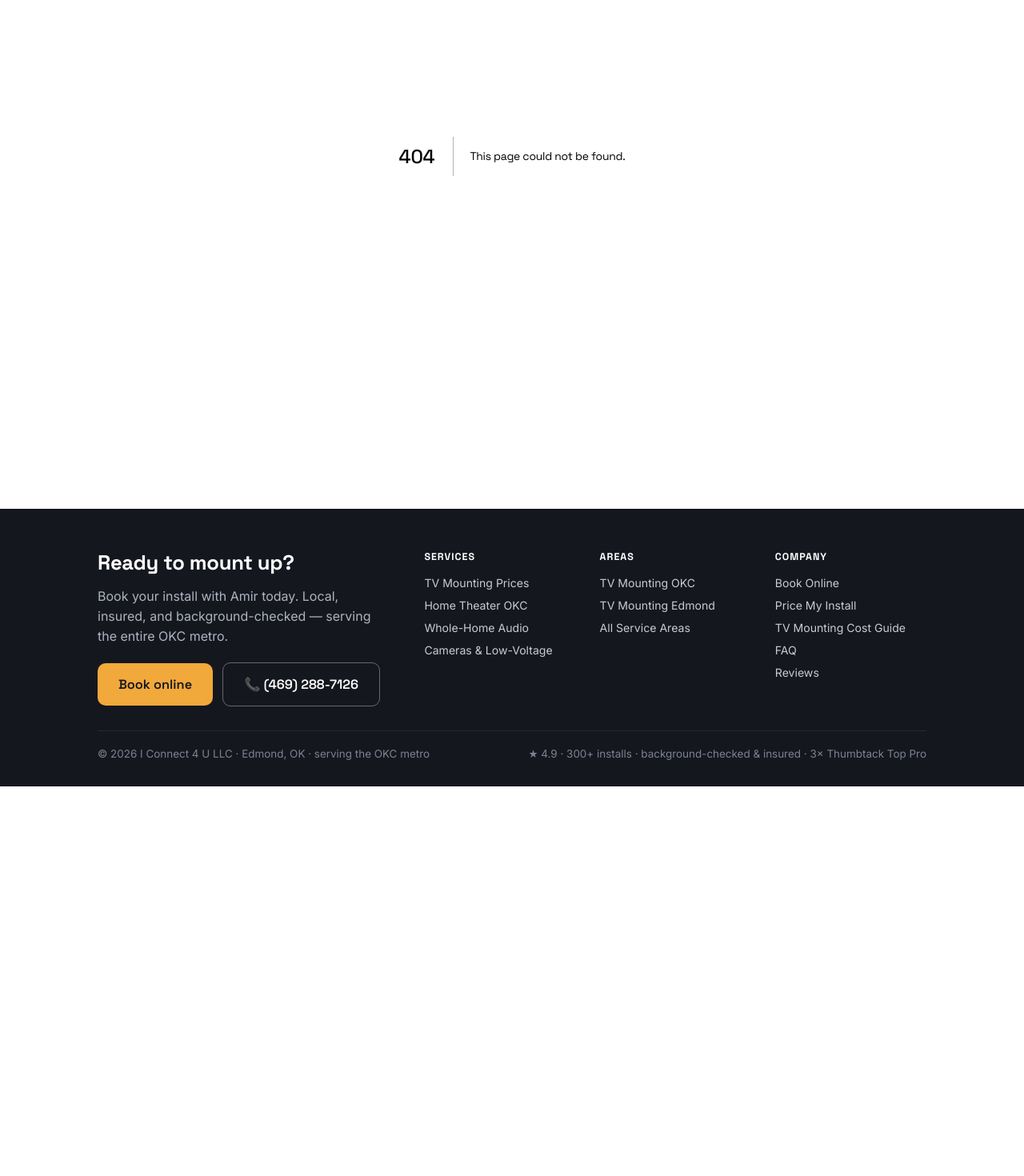
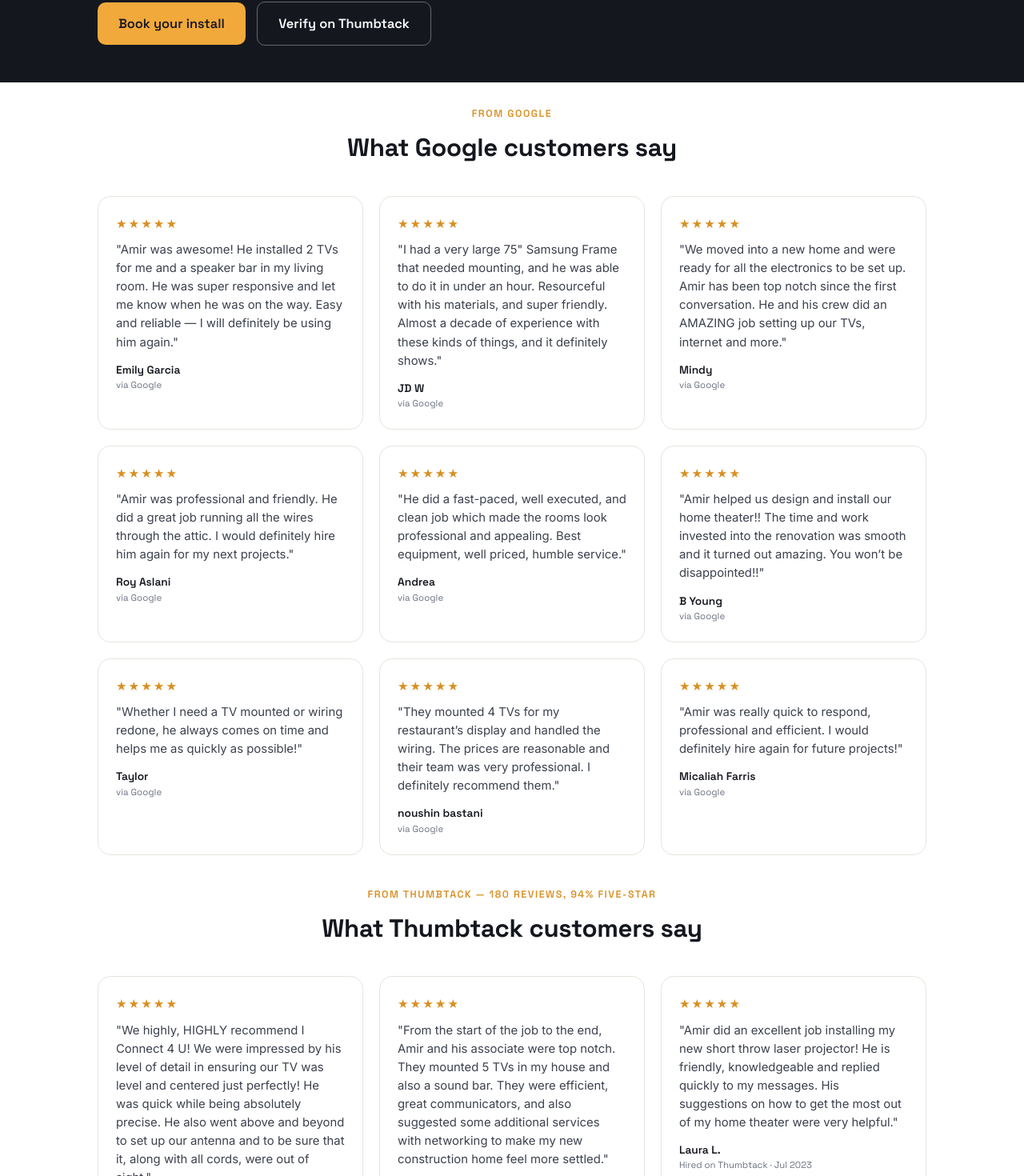
Before and after one commit to estahbanati26/ic4u-site, a Next.js app: page /reviews in a window 1280 px wide. Before the commit this address had no page. Shown: the part 279-1749 px from the top of the page at 80% size. Before the commit the page ends 1262 px from the top, so only its background shows below. Built offline with nearby package versions, Linux system fonts and the light colour scheme.

Commit message:
Create page.jsx

```diff
--- /dev/null
+++ b/app/reviews/page.jsx
@@ -0,0 +1,102 @@
+import Link from 'next/link';
+
+export const metadata = {
+  title: 'Reviews — 4.9★ Across 195+ Jobs | I Connect 4 U — TV Mounting OKC',
+  description: 'Read real customer reviews of I Connect 4 U: 4.9★ from 180 Thumbtack reviews and 4.8★ on Google. TV mounting, home theater and wiring across Edmond and the OKC metro.',
+  alternates: { canonical: 'https://ic4u.us/reviews/' }
+};
+
+const THUMBTACK_URL = 'https://www.thumbtack.com/profile/services/444888121324822537/';
+const GOOGLE_URL = 'https://share.google/fvrsaGc6M80uW8hMI';
+
+const TT = [
+  ['David W.', 'Oct 2023', 'We highly, HIGHLY recommend I Connect 4 U! We were impressed by his level of detail in ensuring our TV was level and centered just perfectly! He was quick while being absolutely precise. He also went above and beyond to set up our antenna and to be sure that it, along with all cords, were out of sight.'],
+  ['Jeremy H.', 'May 2023', 'From the start of the job to the end, Amir and his associate were top notch. They mounted 5 TVs in my house and also a sound bar. They were efficient, great communicators, and also suggested some additional services with networking to make my new construction home feel more settled.'],
+  ['Laura L.', 'Jul 2023', 'Amir did an excellent job installing my new short throw laser projector! He is friendly, knowledgeable and replied quickly to my messages. His suggestions on how to get the most out of my home theater were very helpful.'],
+  ['Jennifer H.', 'Sep 2023', 'Very prompt, did an excellent job hanging my large TV above my fireplace. He was efficient and cleaned up when he was done. Will definitely hire him again!'],
+  ['Alfonso R.', 'Sep 2023', 'This team is very professional and quick to complete the project — took less than an hour. No hidden or additional charges. Gave great recommendations on placement of the TV and taught us how to use the full motion mount.'],
+  ['Toby J.', 'Apr 2025', 'Great work! Able to troubleshoot a tricky mounting location with ease!'],
+  ['Cheryl O.', 'Aug 2023', 'Amir was awesome to work with. Very professional and hung a very large flatscreen. Love how it looks! He was quick and knew what he was doing.'],
+  ['Mike C.', 'Jun 2023', 'Great job of hanging my TV on the brick patio. Job was done one day after my request and was done in an excellent manner.'],
+  ['George P.', 'Jul 2023', 'He is professional and knows what he is doing. Excellent job skills and a good communicator. I recommend him to anybody looking for good quality work — and he is not crazy on his price either.'],
+  ['Kurt N.', 'Mar 2023', 'Excellent work. Will be hiring again for future projects. He’s the no-brainer choice if you’re wanting your TV properly mounted.'],
+  ['Adreana I.', 'Dec 2022', 'Did a great job on installing my wired doorbell cam and hiding the TV cords in my bedroom. Highly recommend!'],
+  ['Barbra L.', 'Jun 2024', 'Amir got the job done fast, with no hidden charges, and did excellent work!!!'],
+  ['Jamica J.', 'Nov 2022', 'I requested my TVs be mounted and 30 minutes later he arrived and got to work!'],
+  ['Montu P.', 'Apr 2022', 'Amir and his team are prompt to respond and do an excellent job. Hard working, quality work, fair pricing.'],
+  ['Cody S.', 'Aug 2022', 'Fast responding and hard working! Very trustworthy! If I need a job done this is the only person I will call. Hands down the best!'],
+  ['Tauni Y.', 'Apr 2023', 'Amir is awesome and as long as he is in business, we will not use anyone but him.'],
+  ['John H.', 'Oct 2022', 'Excellent work on a tough job with brick walls.'],
+  ['Roger P.', 'Apr 2023', 'Easily the best. Called in and got same-day service — best service and best price.'],
+  ['Brandon B.', 'Jun 2022', 'The technician was a consummate professional, extremely talented and knowledgeable. I would not hesitate to invite him back for future projects.'],
+  ['Stephen M.', 'Apr 2022', 'Came out same day and completed the job quickly and got everything working as I wanted. Would recommend Amir for wiring jobs.'],
+  ['Eldhose A.', 'Jun 2023', 'Amir did a great job. He was to the point and finished promptly. TV setup looks great now. Highly recommended.'],
+  ['Jordan S.', 'May 2022', 'They did a great job hanging my TV up above my fireplace!'],
+  ['Donna M.', 'Mar 2022', 'Fast, explained everything he was doing and why. Very well pleased and would highly recommend!'],
+  ['Lynn S.', 'Nov 2022', 'Great work, prompt responses, professional and friendly service!'],
+];
+
+const GG = [
+  ['Emily Garcia', 'Amir was awesome! He installed 2 TVs for me and a speaker bar in my living room. He was super responsive and let me know when he was on the way. Easy and reliable — I will definitely be using him again.'],
+  ['JD W', 'I had a very large 75" Samsung Frame that needed mounting, and he was able to do it in under an hour. Resourceful with his materials, and super friendly. Almost a decade of experience with these kinds of things, and it definitely shows.'],
+  ['Mindy', 'We moved into a new home and were ready for all the electronics to be set up. Amir has been top notch since the first conversation. He and his crew did an AMAZING job setting up our TVs, internet and more.'],
+  ['Roy Aslani', 'Amir was professional and friendly. He did a great job running all the wires through the attic. I would definitely hire him again for my next projects.'],
+  ['Andrea', 'He did a fast-paced, well executed, and clean job which made the rooms look professional and appealing. Best equipment, well priced, humble service.'],
+  ['B Young', 'Amir helped us design and install our home theater!! The time and work invested into the renovation was smooth and it turned out amazing. You won’t be disappointed!!'],
+  ['Taylor', 'Whether I need a TV mounted or wiring redone, he always comes on time and helps me as quickly as possible!'],
+  ['noushin bastani', 'They mounted 4 TVs for my restaurant’s display and handled the wiring. The prices are reasonable and their team was very professional. I definitely recommend them.'],
+  ['Micaliah Farris', 'Amir was really quick to respond, professional and efficient. I would definitely hire again for future projects!'],
+];
+
+export default function Reviews() {
+  return (
+    <>
+      <div className="subhero">
+        <div className="wrap">
+          <div className="crumb"><Link href="/">Home</Link> › Reviews</div>
+          <h1>195+ reviews. <em>One promise kept.</em></h1>
+          <p><b>4.9★ across 180 Thumbtack reviews</b> (94% five-star) and <b>4.8★ on Google</b> — earned one level, secure, tidy install at a time across the OKC metro. Every review below is real, public, and verifiable at the source.</p>
+          <Link className="btn" href="/book/">Book your install</Link>{' '}
+          <a className="btn btn-ghost" href={THUMBTACK_URL} target="_blank" rel="noopener" style={{ marginLeft: 10 }}>Verify on Thumbtack</a>
+        </div>
+      </div>
+      <main>
+        <div className="wrap">
+          <div className="sec-head" style={{ paddingTop: 30 }}>
+            <div className="eyebrow">From Google</div>
+            <h2>What Google customers say</h2>
+          </div>
+          <div className="reviews">
+            {GG.map(([who, text]) => (
+              <div className="review" key={who}>
+                <div className="stars">★★★★★</div>
+                <p>&quot;{text}&quot;</p>
+                <div className="who">{who}<small>via Google</small></div>
+              </div>
+            ))}
+          </div>
+
+          <div className="sec-head" style={{ paddingTop: 40 }}>
+            <div className="eyebrow">From Thumbtack — 180 reviews, 94% five-star</div>
+            <h2>What Thumbtack customers say</h2>
+          </div>
+          <div className="reviews">
+            {TT.map(([who, when, text]) => (
+              <div className="review" key={who + when}>
+                <div className="stars">★★★★★</div>
+                <p>&quot;{text}&quot;</p>
+                <div className="who">{who}<small>Hired on Thumbtack · {when}</small></div>
+              </div>
+            ))}
+          </div>
+
+          <div className="ctaband" style={{ marginTop: 40 }}>
+            <h2>Read them all — then book with confidence</h2>
+            <p><a href={THUMBTACK_URL} target="_blank" rel="noopener" style={{ color: 'var(--amber)' }}>All 180 reviews on Thumbtack →</a> · <a href={GOOGLE_URL} target="_blank" rel="noopener" style={{ color: 'var(--amber)' }}>Find us on Google →</a></p>
+            <Link className="btn" href="/book/">Book online</Link>
+          </div>
+        </div>
+      </main>
+    </>
+  );
+}
```
